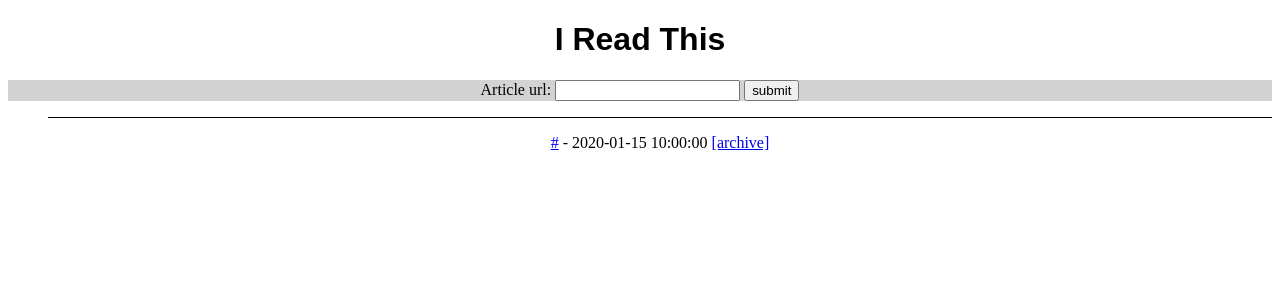
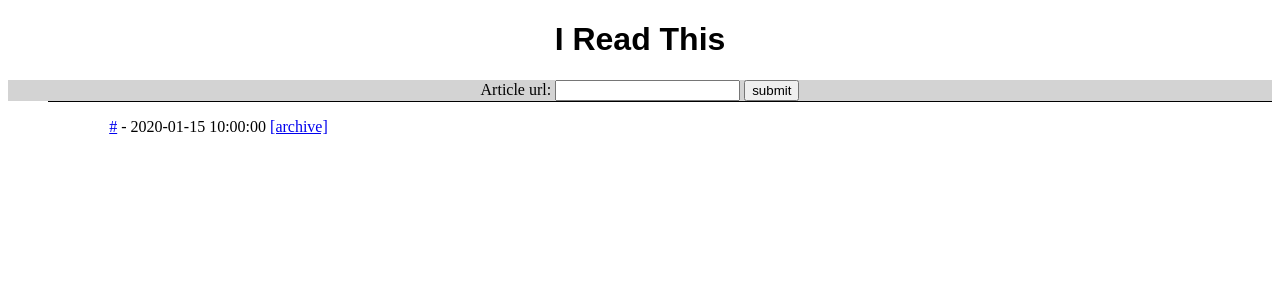
Before and after one commit to carewdavid/i-read-this, a Flask app: template app/templates/base.html in a window 1280 px wide. Shown: the top 300 px of the page. Run offline with Flask 3, Linux system fonts and the light colour scheme; the template is opened without the code that fills it: most values are stand-ins (such as "Sample title", 1, 10 or a date in 2020).

Commit message:
Update CSS

```diff
--- a/app/static/style.css
+++ b/app/static/style.css
@@ -4,13 +4,17 @@ h1 {
 }
 form{
 	text-align: center;
+	max-width: 80em;
+	margin: auto;
 	background-color: lightgrey;
 
 }
 ul{
-	text-align: center;
+	max-width: 80em;
+	margin: auto ;
 	list-style-type: none;
 }
 li {
 	border-top: 1px solid black;
+	padding-left: 5%;
 }
```
